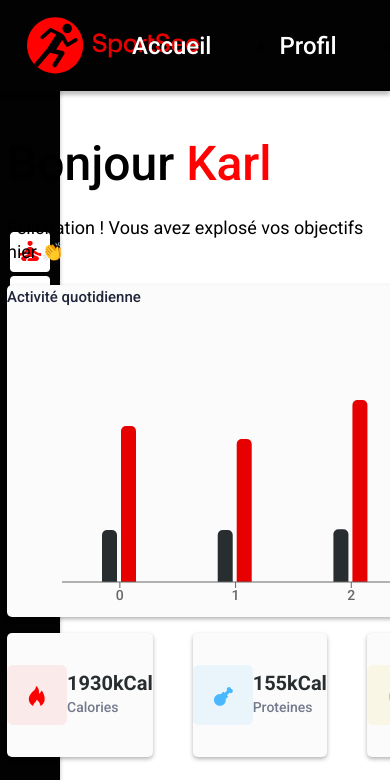
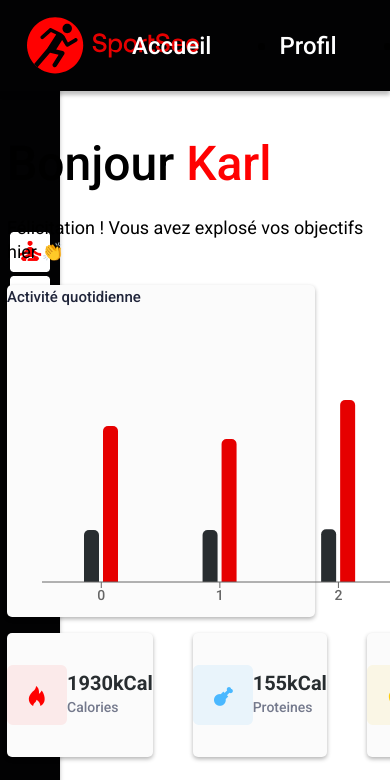
Before and after one commit to RyanDjafri/SportSee, a React (Create React App) app in the folder front/: page / in a window 390 px wide. Shown: the top 780 px of the page. Built offline with nearby package versions, Linux system fonts and the light colour scheme.

Commit message:
responsive done

```diff
--- a/front/src/components/Activity.js
+++ b/front/src/components/Activity.js
@@ -46,9 +46,9 @@ export default function App() {
   return (
     <div className="activity">
       <h3 className="activity-title">Activité quotidienne</h3>
-      <div className="chart-container" style={{ marginLeft: "50px" }}>
+      <div className="chart-container" style={{ marginLeft: "30px" }}>
         <BarChart
-          width={880}
+          width={900}
           height={300}
           data={data?.USER_ACTIVITY[0]?.sessions}
         >
--- a/front/src/index.css
+++ b/front/src/index.css
@@ -435,6 +435,9 @@ header {
         header {
             margin-left:-2rem;
         }
+        .activity {
+            width:115%;
+        }
         .charts-container{
             margin-left:-4rem;
             padding:2rem;
```
